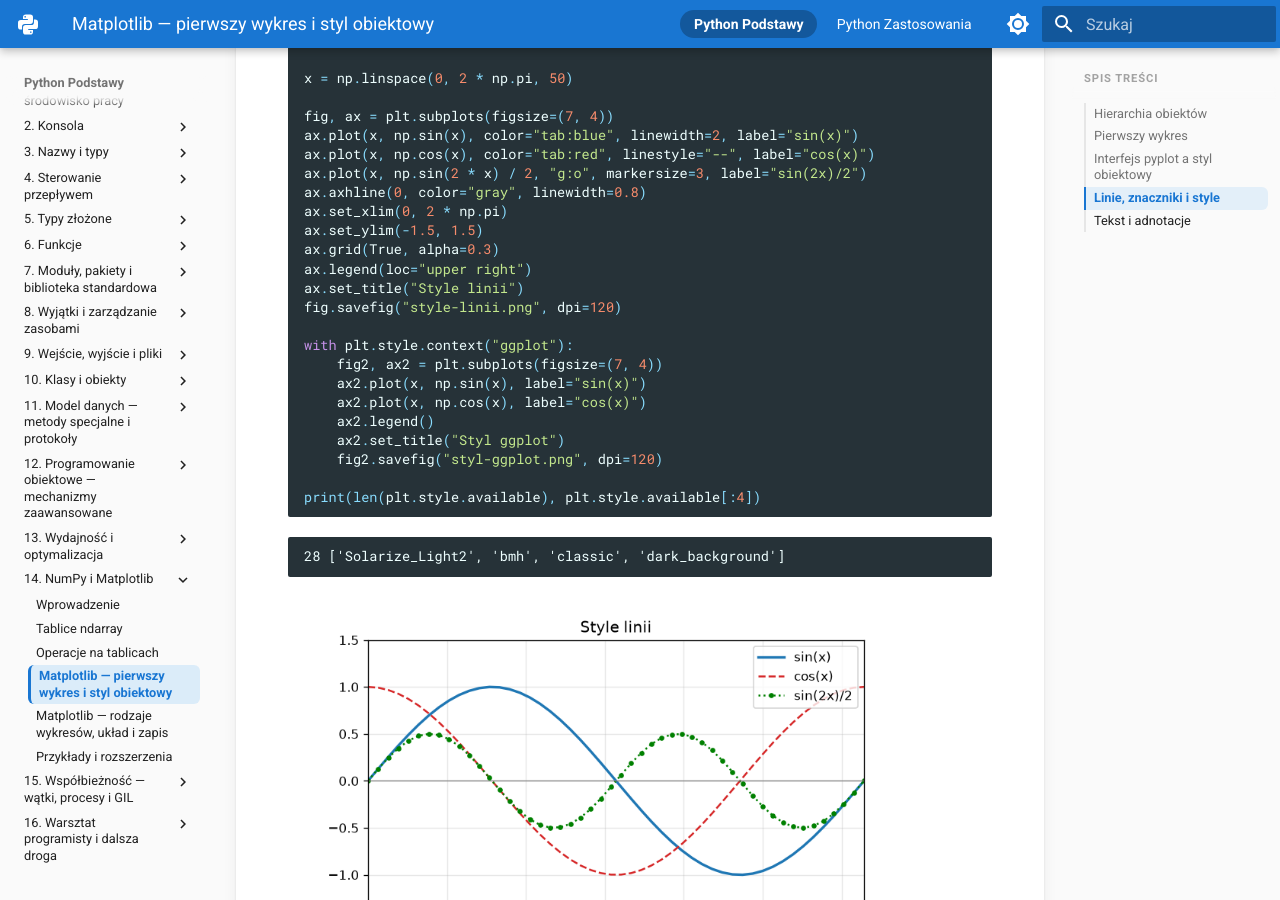
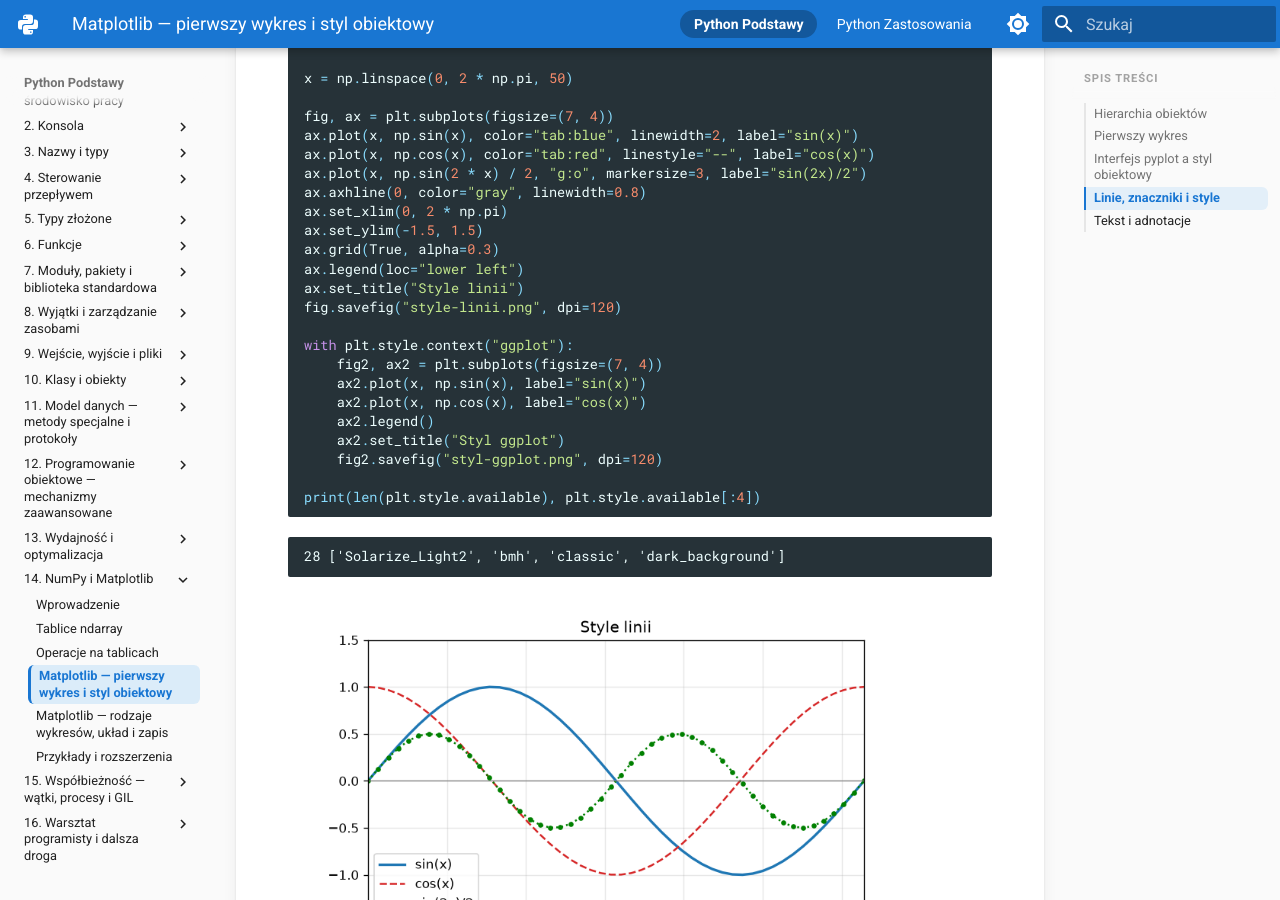
Before and after one commit to witoldprzygoda/python-notatki, an MkDocs documentation site: the page built from docs/14-numpy-matplotlib/matplotlib-podstawy.md, in a window 1280 px wide and 900 px high, scrolled down 2647 px. Built offline with MkDocs 1.6.1 and Material for MkDocs 9.7.7, drawn with Linux system fonts in a browser that asks for light colours.

Commit message:
Move the legend and the minimum label off the curves in chapter 14
style-linii.py places the legend in the lower left corner and
adnotacje.py puts the "minimum" label at (4.9, 0.2); both figures are
regenerated with the same script and settings as before.

Co-Authored-By: Claude Opus 5.5 <noreply@anthropic.com>

```diff
--- a/docs/14-numpy-matplotlib/matplotlib-podstawy.md
+++ b/docs/14-numpy-matplotlib/matplotlib-podstawy.md
@@ -74,7 +74,7 @@ ax.axhline(0, color="gray", linewidth=0.8)
 ax.set_xlim(0, 2 * np.pi)
 ax.set_ylim(-1.5, 1.5)
 ax.grid(True, alpha=0.3)
-ax.legend(loc="upper right")
+ax.legend(loc="lower left")
 ax.set_title("Style linii")
 fig.savefig("style-linii.png", dpi=120)
 
```
Also changed, not shown: other parts of docs/14-numpy-matplotlib/matplotlib-podstawy.md (+1 -1 lines), docs/14-numpy-matplotlib/img/adnotacje.png, docs/14-numpy-matplotlib/img/style-linii.png.
